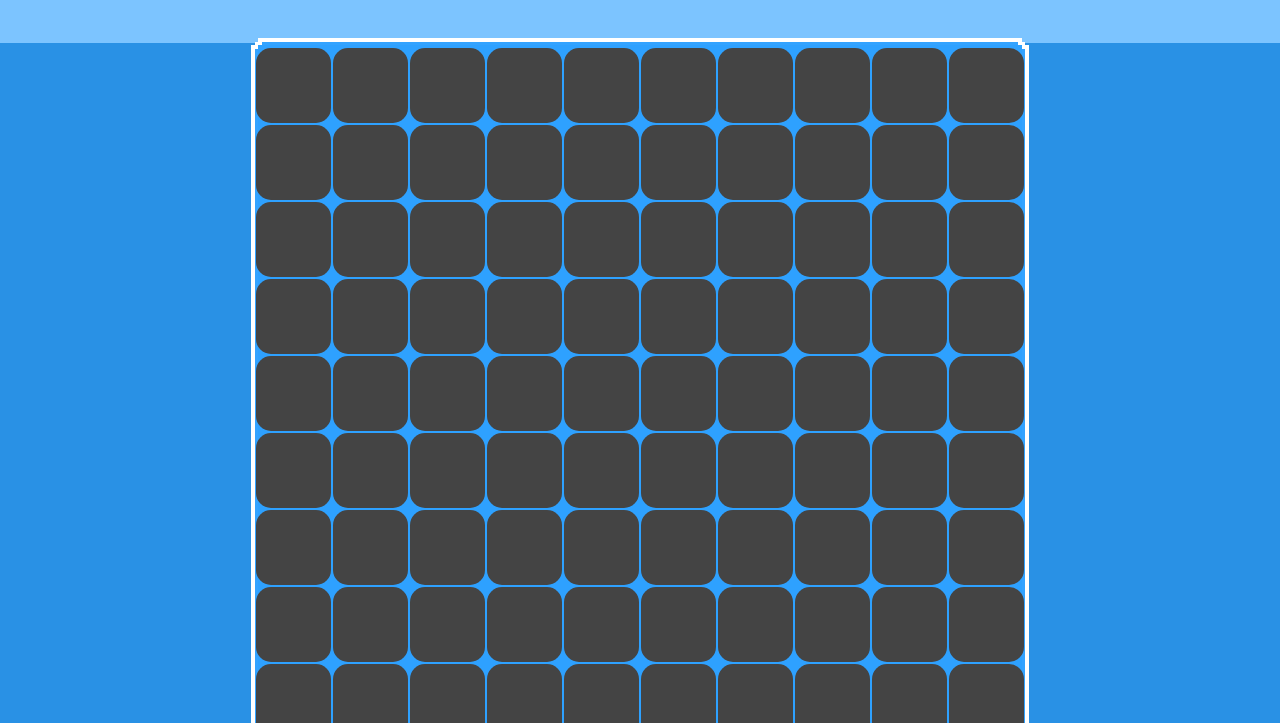
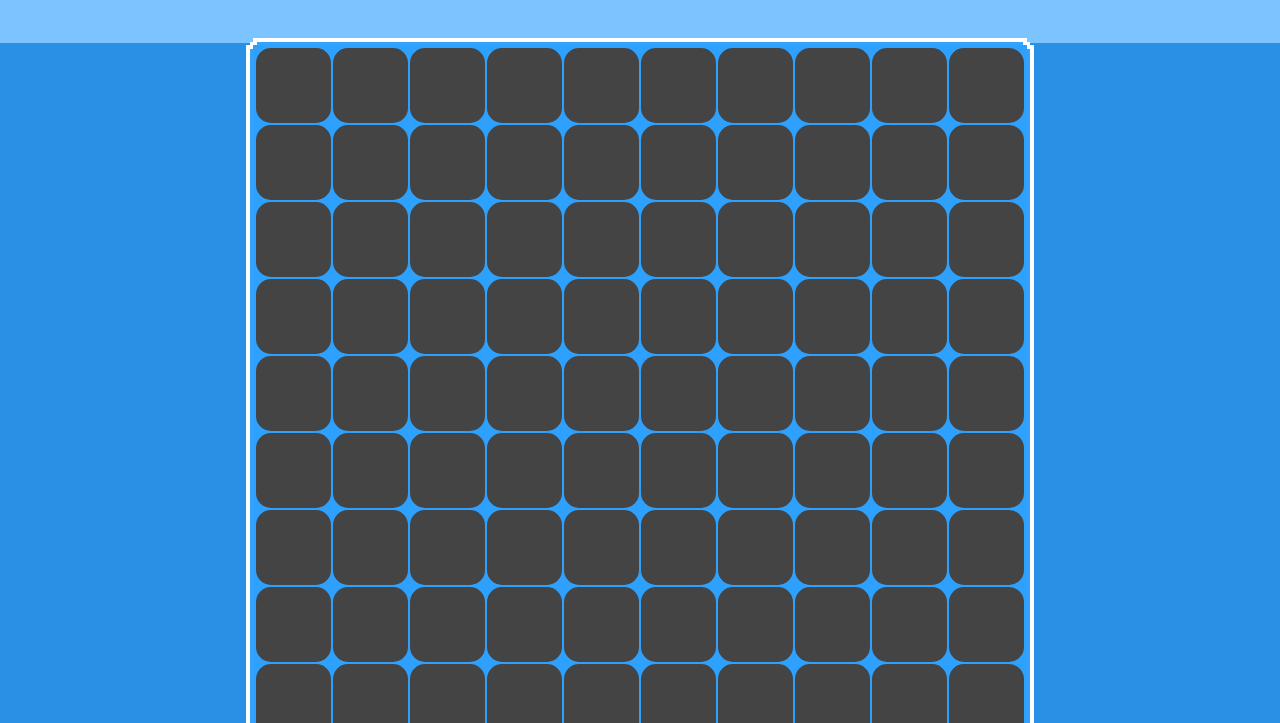
Before and after one commit to mikatalk/vite-web-app, a website built with Vite: page index.html in a window 1280 px wide. Shown: the part 77-800 px from the top of the page. Built offline with nearby package versions, Linux system fonts and the light colour scheme.

Commit message:
Coding again

```diff
--- a/src/styles/style.scss
+++ b/src/styles/style.scss
@@ -153,7 +153,7 @@ button:focus-visible {
       // height: 0;
       // padding: 5px 5px calc(100% - 10px);
       // height: 0;
-      padding: 5px;
+      padding: 5px 10px;
 height: auto;
       &:before {
         content: " ";
```
